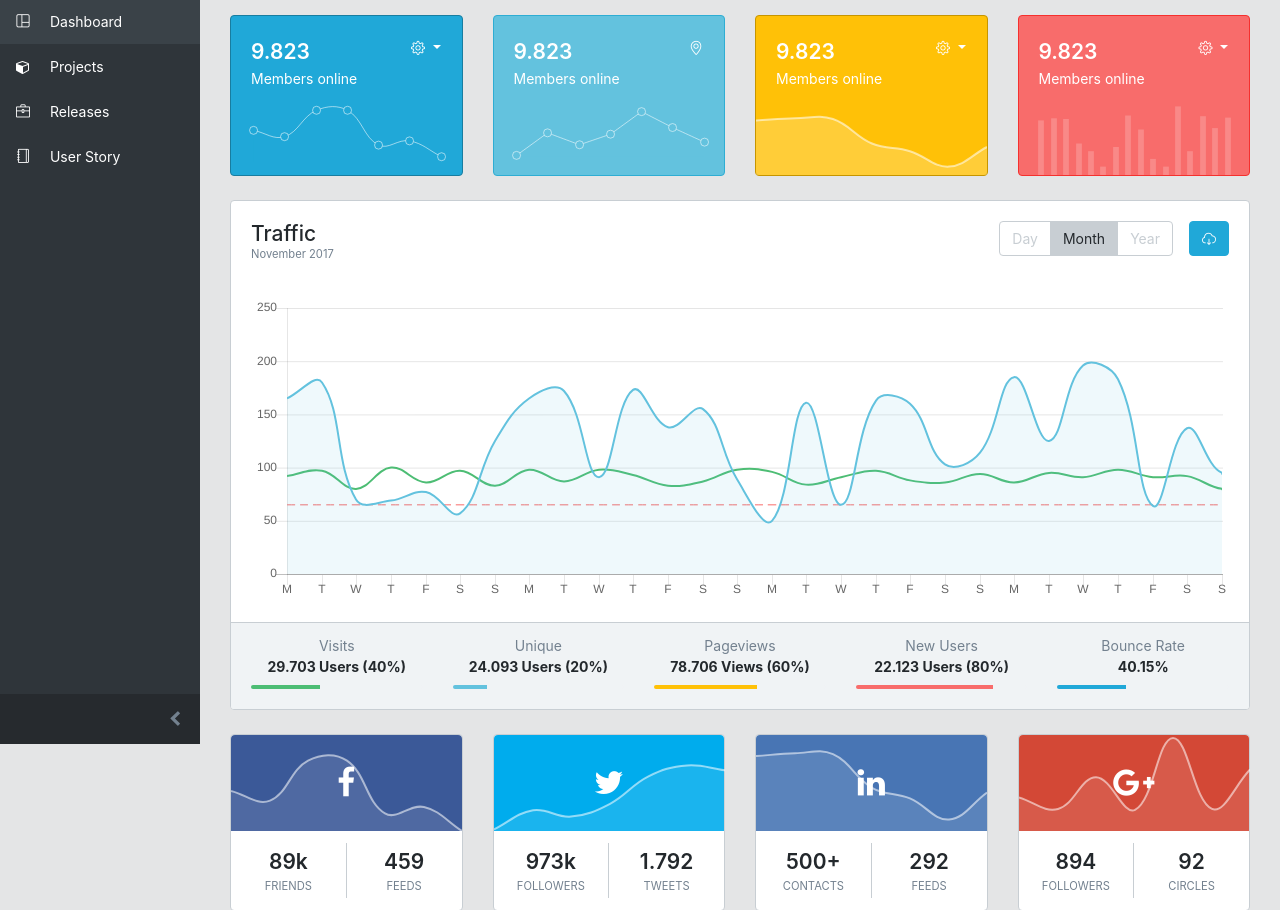
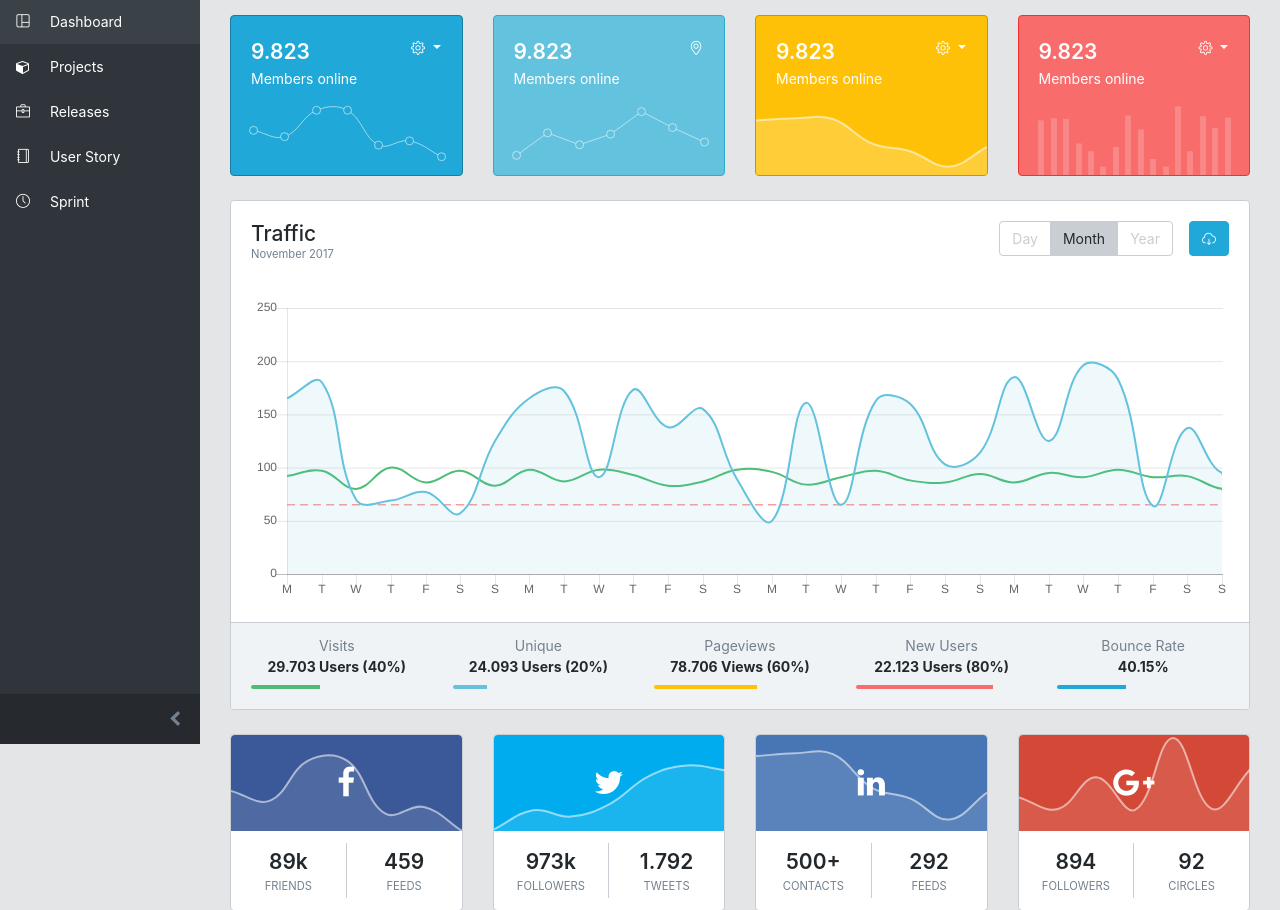
Before and after one commit to nahidsaikat/scrumate, a Django app: page / in a window 1280 px wide. Shown: the part 56-966 px from the top of the page. Run offline with Django 3.2, Linux system fonts and the light colour scheme; the visitor is signed in with stand-in values (Sample User, id 1); some libraries are stand-ins or nearby versions; some web fonts are replaced.

Commit message:
<46> Adding urls for sprint and adding it to index (menu).

```diff
--- a/core/templates/index.html
+++ b/core/templates/index.html
@@ -93,6 +93,10 @@
                         <!--<i class="fa fa-book mr-3"></i>-->
                         User Story</a>
                 </li>
+                <li class="nav-item">
+                    <a class="nav-link" href="{% url 'sprint_list' %}">
+                        <i class="icon-clock icons mr-3"></i> Sprint</a>
+                </li>
                 {% endif %}
             </ul>
         </nav>
--- a/core/urls.py
+++ b/core/urls.py
@@ -9,4 +9,6 @@ urlpatterns = [
     path('release/add/', views.release_add, name='release_add'),
     path('user_story/', views.user_story_list, name='user_story_list'),
     path('user_story/add/', views.user_story_add, name='user_story_add'),
+    path('sprint/', views.user_story_list, name='sprint_list'),
+    path('sprint/add/', views.user_story_add, name='sprint_add'),
 ]
```
